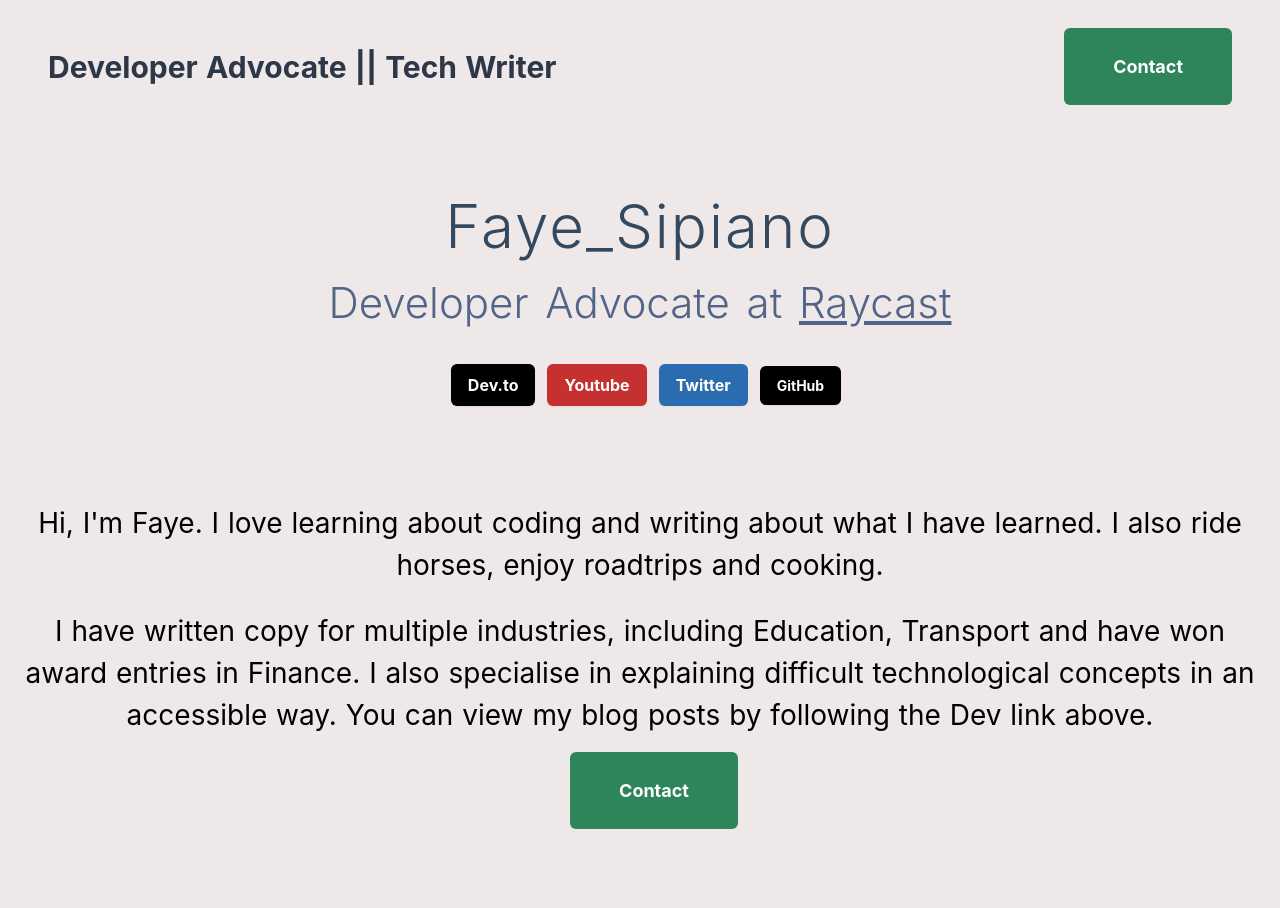
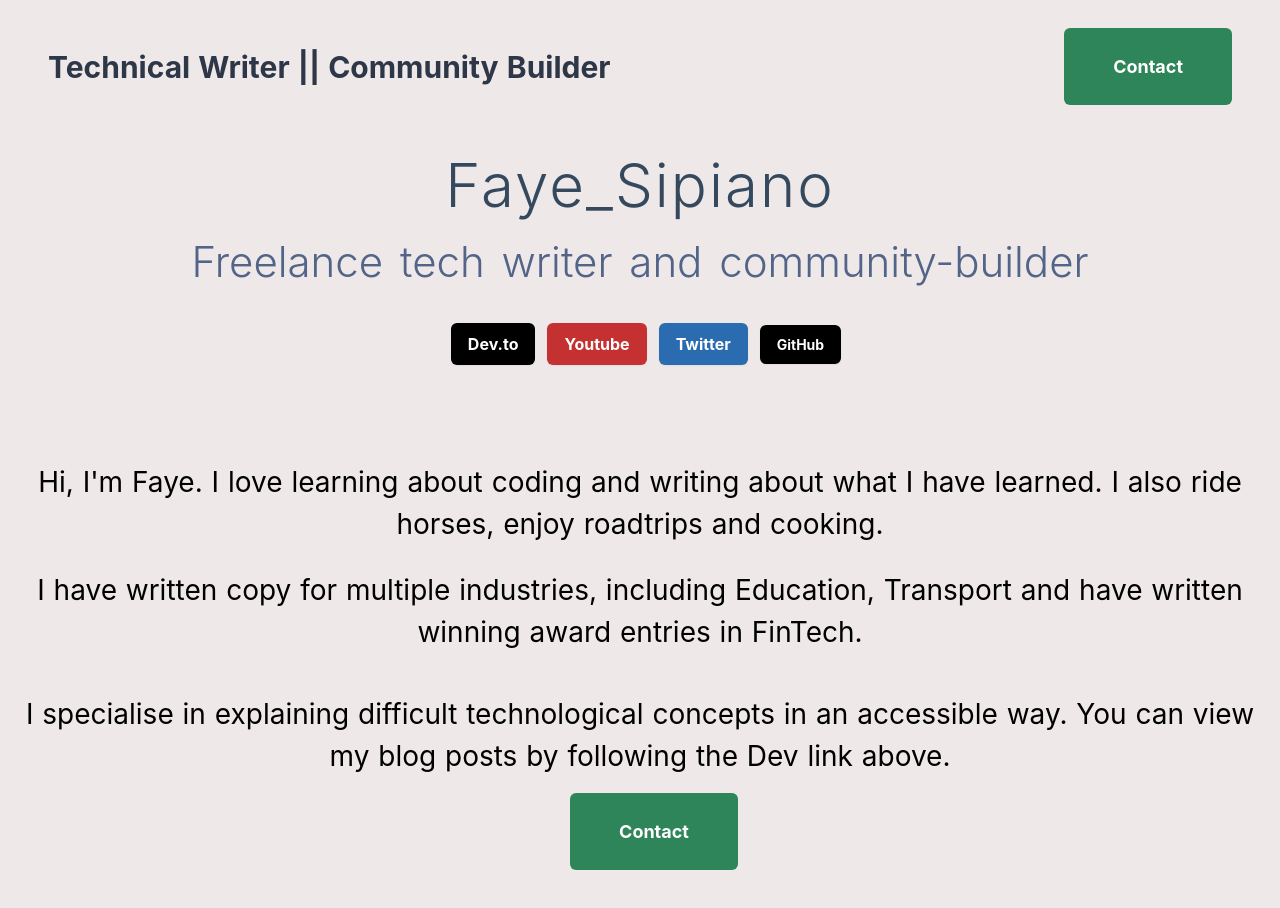
Before and after one commit to FSipiano/faye_portfolio, a Nuxt app: page / in a window 1280 px wide. Shown: the top 908 px of the page. Built offline with nearby package versions, Linux system fonts and the light colour scheme; a small style sheet from the web is missing.

Commit message:
Updated freelance

```diff
--- a/components/Navbar.vue
+++ b/components/Navbar.vue
@@ -8,7 +8,7 @@
         <p
           class="text-2xl font-bold leading-7 text-gray-800 sm:text-3xl sm:truncate py-5"
         >
-         Developer Advocate || Tech Writer
+         Technical Writer || Community Builder
         </p>
       </div>
      <ContactButton></ContactButton>
--- a/pages/index.vue
+++ b/pages/index.vue
@@ -5,9 +5,8 @@
       <div>
         <h1 class="title lg:text-6xl">Faye_Sipiano</h1>
 
-        <h2 class="subtitle"> Developer Advocate at <a class ="subtitle underline"
-        href="https://raycast.com">Raycast
-        </a></h2>
+        <h2 class="subtitle"> Freelance tech writer and community-builder
+        </h2>
 
         <div class="links">
             <a
@@ -48,8 +47,10 @@
           I also ride horses, enjoy roadtrips and cooking.
         </p>
         <p class="paragraph pt-6 sm: px-6 pb-4">I have written copy for multiple
-          industries, including Education, Transport and have won award entries in Finance.
-          I also specialise in explaining difficult technological concepts in an accessible way.
+          industries, including Education, Transport and have written winning award entries in FinTech.
+        </p>
+        <p class="paragraph pt-6 sm: px-6 pb-4">
+          I specialise in explaining difficult technological concepts in an accessible way.
           You can view my blog posts by following the Dev link above.
         </p>
         <div class="justify-center mt-4 flex-shrink-0 flex md:mt-0 md:ml-4 mb-10">
```
